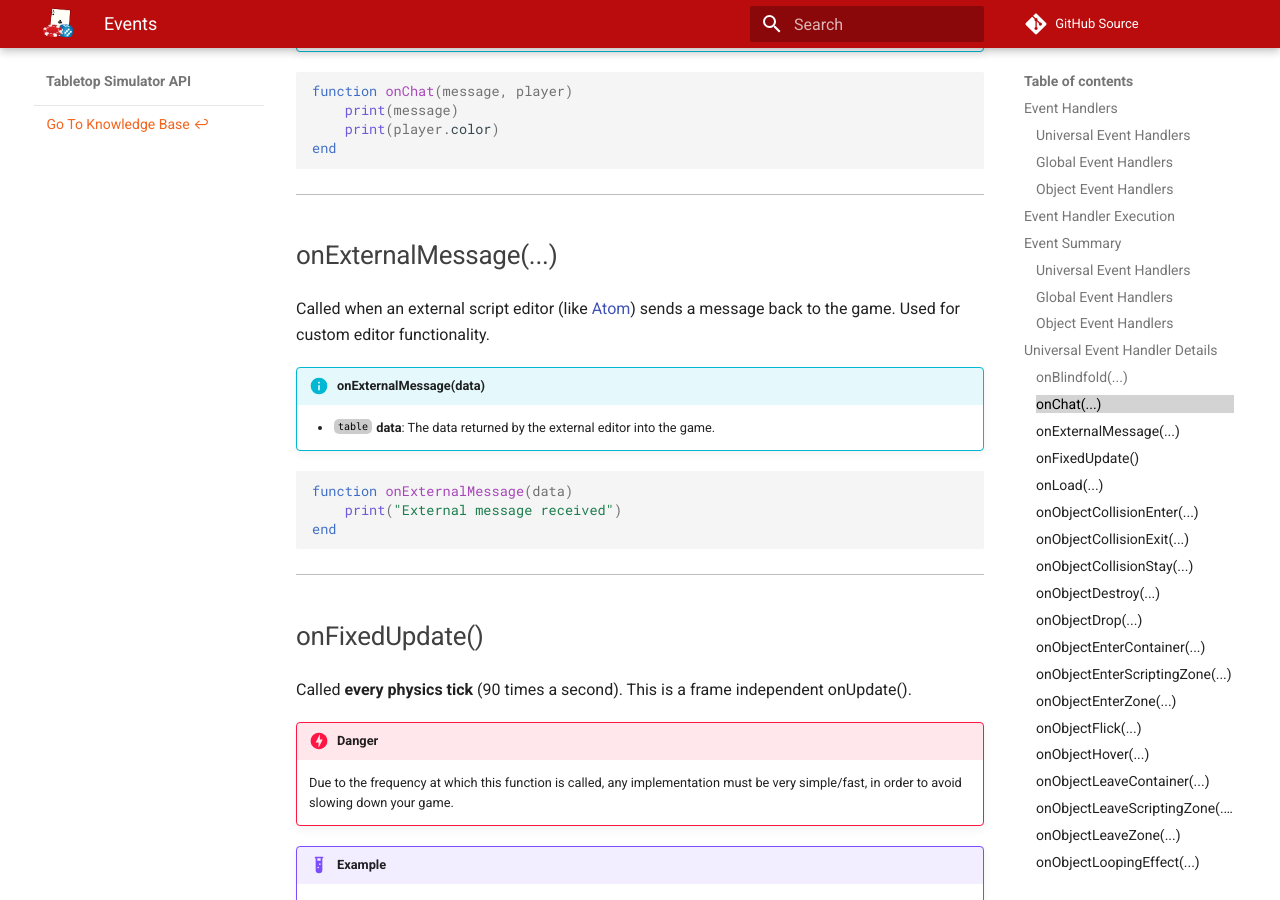
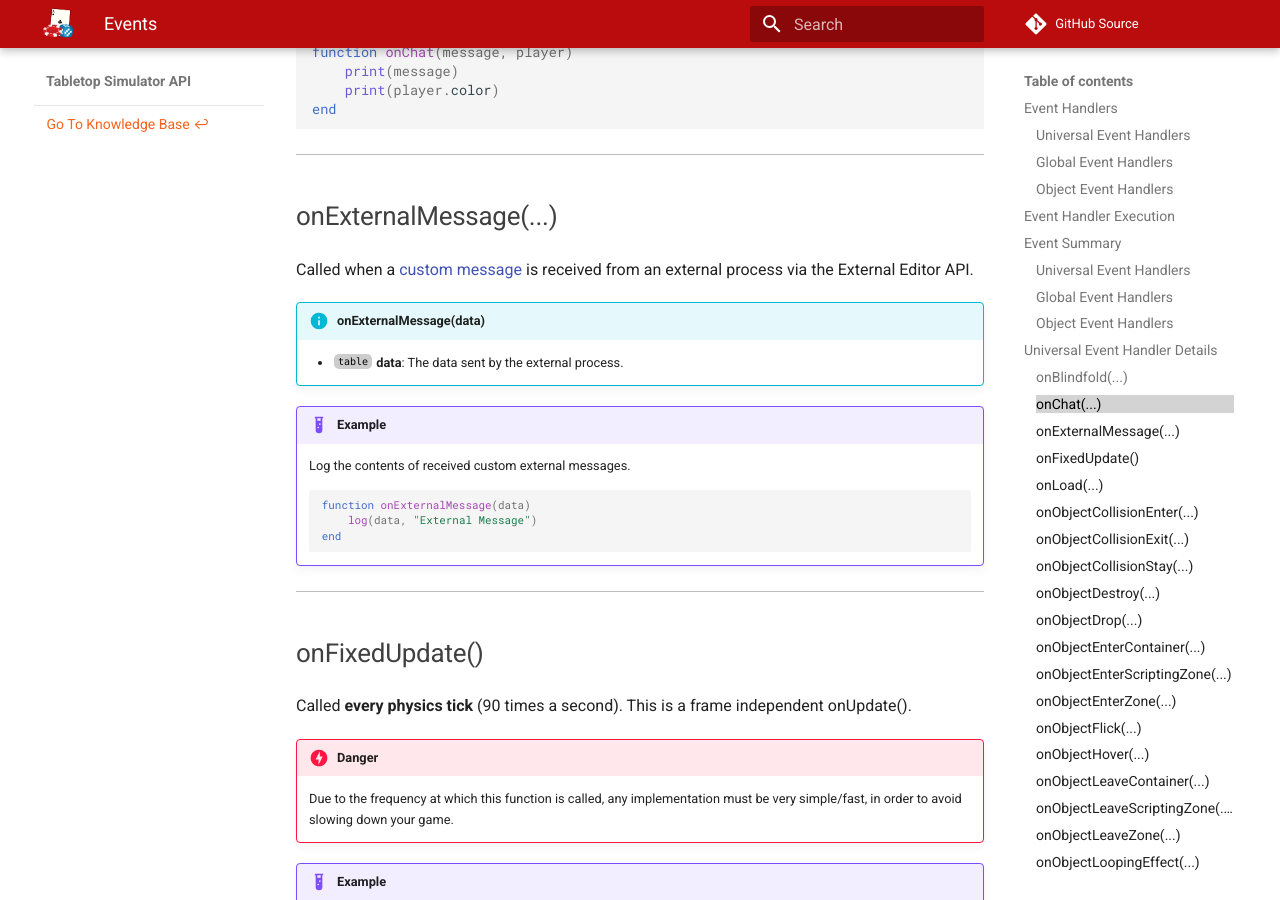
Before and after one commit to Berserk-Games/Tabletop-Simulator-API, an MkDocs documentation site: the page built from docs/events.md, in a window 1280 px wide and 900 px high, scrolled down 6294 px. Built offline with MkDocs 1.6.1 and Material for MkDocs 9.7.7, drawn with Linux system fonts in a browser that asks for light colours; comment, search, counter and statistics services are not loaded; some of the changed text lies outside the part shown.

Commit message:
Clarified onExternalMessage only receives custom external messages.

````diff
--- a/docs/events.md
+++ b/docs/events.md
@@ -65,7 +65,7 @@
 -- | -- | --
 onBlindfold([<span class="tag pla"></span>](types.md) player, [<span class="tag boo"></span>](types.md) blindfolded) | Called when a player puts on or takes off their blindfold. | [:i:](#onblindfold)
 onChat([<span class="tag str"></span>](types.md) message, [<span class="tag pla"></span>](types.md) sender) | Called when a user sends an in-game chat message. | [:i:](#onchat)
-onExternalMessage([<span class="tag tab"></span>](types.md) data) | Called when an external script editor (like [Atom](atom.md)) sends a message back to the game. Used for custom editor functionality. | [:i:](#onexternalmessage)
+onExternalMessage([<span class="tag tab"></span>](types.md) data) | Called when a [custom message](externaleditorapi.md#custom-message) is received from an external process via the External Editor API. | [:i:](#onexternalmessage)
 onFixedUpdate() | Called **every physics tick** (90 times a second). This is a frame independent onUpdate(). | [:i:](#onfixedupdate)
 onLoad([<span class="tag str"></span>](types.md) script_state) | Called when a save has completely finished loading. | [:i:](#onload)
 onObjectCollisionEnter([<span class="tag obj"></span>](types.md) registered_object, [<span class="tag tab"></span>](types.md) collision_info) | Called when an Object starts colliding with a [collision registered](object.md#registercollisions) Object. | [:i:](#onobjectcollisionenter)
@@ -189,16 +189,18 @@
 
 ###onExternalMessage(...)
 
-Called when an external script editor (like [Atom](atom.md)) sends a message back to the game. Used for custom editor functionality.
+Called when a [custom message](externaleditorapi.md#custom-message) is received from an external process via the External Editor API.
 
 !!!info "onExternalMessage(data)"
-	* [<span class="tag tab"></span>](types.md) **data**: The data returned by the external editor into the game.
+	* [<span class="tag tab"></span>](types.md) **data**: The data sent by the external process.
 
-``` Lua
-function onExternalMessage(data)
-	print("External message received")
-end
-```
+!!!example
+	Log the contents of received custom external messages.
+	```lua
+	function onExternalMessage(data)
+		log(data, "External Message")
+	end
+	```
 
 ---
 
````
